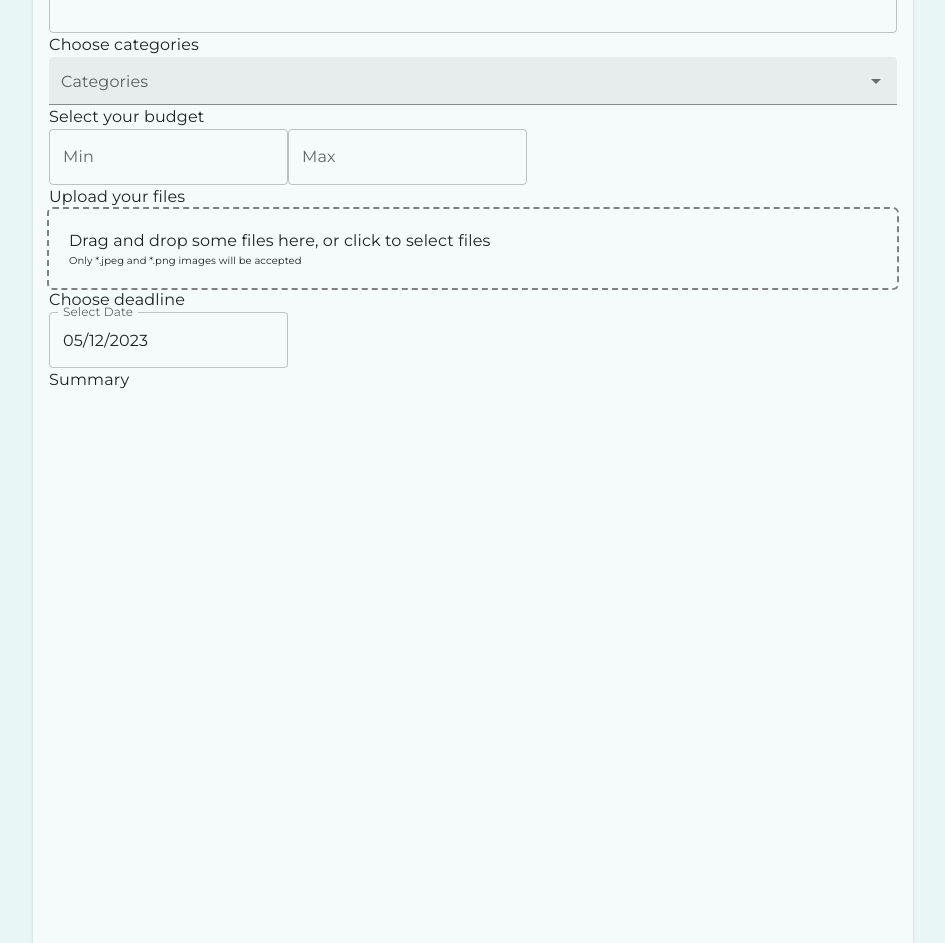
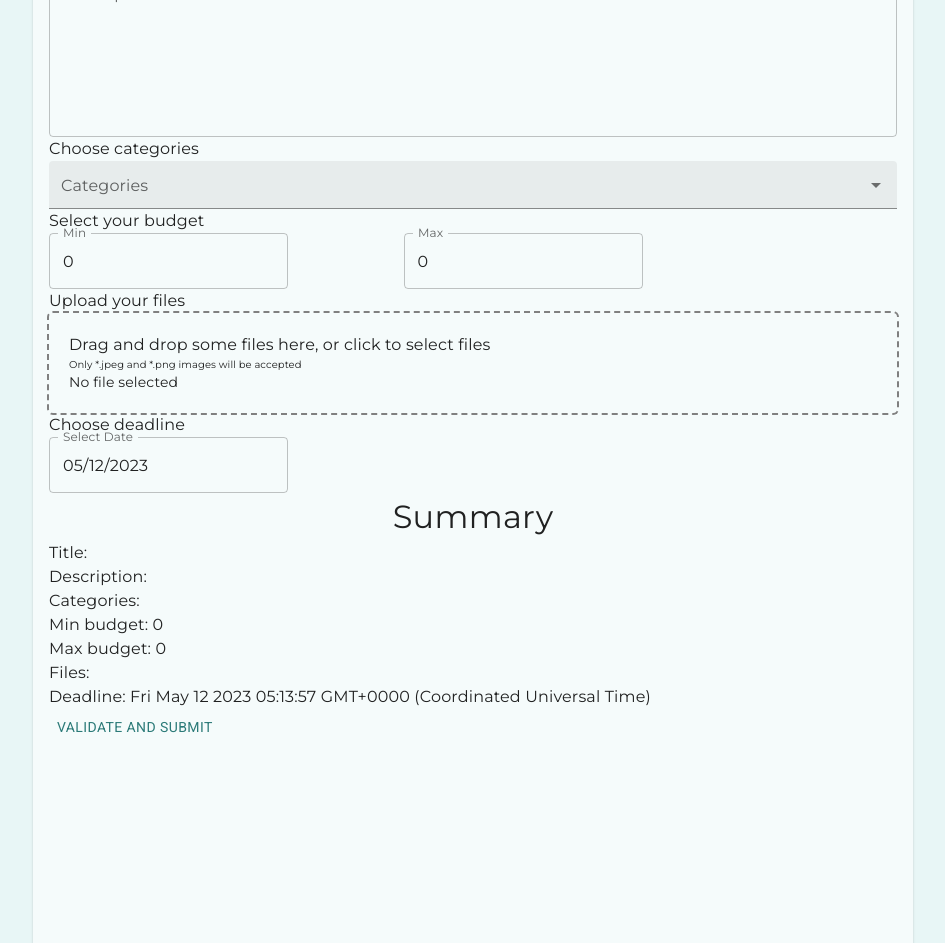
Before and after one commit to Craft-bid/ecom-craft-bid-website, a React (Vite) app: page /submit_offer in a window 1280 px wide. Shown: the part 920-1863 px from the top of the page, without its empty margins (167-1112 px from the left). Built offline with nearby package versions, Linux system fonts and the light colour scheme.

Commit message:
fix: added some validation

```diff
--- a/src/components/CustomUploadDropzone/CustomUploadDropzone.tsx
+++ b/src/components/CustomUploadDropzone/CustomUploadDropzone.tsx
@@ -1,12 +1,24 @@
+/* eslint-disable @typescript-eslint/no-magic-numbers */
+import { Accept } from 'react-dropzone';
+import { CustomUploadDropzoneProps } from './CustomUploadDropzone.types';
 import { Typography } from '@mui/material';
-import React, { useCallback } from 'react';
+import { useCallback } from 'react';
 import { useDropzone } from 'react-dropzone';
-import { Accept } from 'react-dropzone';
-export function CustomUploadDropzone() {
-  const onDrop = useCallback((files: File[]) => {
-    // Do something with the files
-    console.log(files);
-  }, []);
+
+export function CustomUploadDropzone(props: CustomUploadDropzoneProps) {
+  const { value, onChange } = props;
+
+  const onDrop = useCallback(
+    (files: File[]) => {
+      // Do something with the files
+      console.log(files);
+
+      if (files.length > 0) {
+        onChange(files[0]);
+      }
+    },
+    [onChange]
+  );
 
   const acceptedFiles: Accept = {
     'image/*': [],
@@ -31,6 +43,9 @@ export function CustomUploadDropzone() {
       <input {...getInputProps()} />
       <Typography>Drag and drop some files here, or click to select files</Typography>
       <Typography fontSize={10}>Only *.jpeg and *.png images will be accepted</Typography>
+      {/* Display the current value or a placeholder */}
+      {value && <Typography fontSize={14}> Selected file: {value.name} </Typography>}
+      {!value && <Typography fontSize={14}> No file selected</Typography>}
     </div>
   );
 }
--- /dev/null
+++ b/src/components/CustomUploadDropzone/CustomUploadDropzone.types.ts
@@ -0,0 +1,6 @@
+import { SetStateAction } from 'react';
+
+export type CustomUploadDropzoneProps = {
+  value: File | undefined;
+  onChange: (value: SetStateAction<File | undefined>) => void;
+};
--- a/src/components/SubmitOfferForm/SubmitOfferForm.tsx
+++ b/src/components/SubmitOfferForm/SubmitOfferForm.tsx
@@ -1,14 +1,53 @@
 /* eslint-disable @typescript-eslint/no-magic-numbers */
-import { Autocomplete, Card, Chip, Grid, TextField, Typography } from '@mui/material';
+import { Autocomplete, Button, Card, Chip, Grid, TextField, Typography } from '@mui/material';
 import { DatePicker } from '@mui/x-date-pickers';
-import { useState, useEffect } from 'react';
+import { useState, useEffect, FormEvent } from 'react';
 import { Category } from '../../templates/HomePageContent/HomePageContent.types';
 import { CustomUploadDropzone } from '../CustomUploadDropzone/CustomUploadDropzone';
+import { SubmitFormErrors } from './SubmitOfferForm.types';
 
 export function SubmitOfferForm() {
   const [date, setDate] = useState<Date | null>(new Date());
   const [selectedCategories, setSelectedCategories] = useState<Category[]>([]);
+  const [title, setTitle] = useState<string>('');
+  const [file, setFile] = useState<File | undefined>();
+  const [description, setDescription] = useState<string>('');
+  const [minBudget, setMinBudget] = useState<number>(0);
+  const [maxBudget, setMaxBudget] = useState<number>(0);
   const [categories, setCategories] = useState<Category[]>([]);
+
+  const [isFormValid, setIsFormValid] = useState(false);
+  const [formErrors, setFormErrors] = useState({} as SubmitFormErrors);
+
+  const handleSubmit = (event: FormEvent<HTMLFormElement>) => {
+    event.preventDefault();
+
+    // Perform form validation here
+    const errors = {} as SubmitFormErrors;
+
+    // Check if all required fields are filled
+    if (!title.trim()) {
+      errors.title = 'Title is required';
+    }
+    if (!description.trim()) {
+      errors.description = 'Description is required';
+    }
+    if (selectedCategories.length === 0) {
+      errors.categories = 'At least one category must be selected';
+    }
+    if (minBudget >= maxBudget) {
+      errors.budget = 'Min budget must be less than max budget';
+    }
+    // Add additional validation logic as needed
+
+    // Update the form errors state
+    setFormErrors(errors);
+
+    // If no errors, set form validity to true
+    if (Object.keys(errors).length === 0) {
+      setIsFormValid(true);
+    }
+  };
 
   const formSxObj = { backgroundColor: '#F5FBFB', width: '55rem', minHeight: 1400, borderRadius: 10 };
   const fetchUrl = '../src/templates/OfferContent/testCategories.json';
@@ -28,13 +67,31 @@ export function SubmitOfferForm() {
 
   return (
     <Card sx={formSxObj}>
+      <form
+        onSubmit={(event) => {
+          handleSubmit(event);
+        }}
+      >
         <Grid
           marginTop={6}
           marginRight={2}
           marginLeft={2}
         >
+          <Typography
+            fontSize={48}
+            textAlign={'center'}
+            marginBottom={4}
+          >
+            Submit your offer!
+          </Typography>
           <Typography>Type in title</Typography>
-        <TextField sx={{ width: '100%' }}></TextField>
+          <TextField
+            value={title}
+            onChange={(event) => {
+              setTitle(event.target.value);
+            }}
+            sx={{ width: '100%' }}
+          ></TextField>
           <Typography>Description</Typography>
           <TextField
             multiline
@@ -42,6 +99,10 @@ export function SubmitOfferForm() {
             rows={6}
             variant='outlined'
             label='Description'
+            value={description}
+            onChange={(event) => {
+              setDescription(event.target.value);
+            }}
           ></TextField>
           <Typography>Choose categories</Typography>
           <Autocomplete
@@ -81,18 +142,35 @@ export function SubmitOfferForm() {
             }}
           />
           <Typography>Select your budget</Typography>
+          <Grid
+            container
+            width={'70%'}
+            justifyContent='space-between'
+          >
             <TextField
               label='Min'
               name='min'
               type='number'
+              value={minBudget}
+              onChange={(event) => {
+                setMinBudget(Number(event.target.value));
+              }}
             ></TextField>
             <TextField
               label='Max'
               name='max'
               type='number'
+              value={maxBudget}
+              onChange={(event) => {
+                setMaxBudget(Number(event.target.value));
+              }}
             ></TextField>
+          </Grid>
           <Typography>Upload your files</Typography>
-        <CustomUploadDropzone />
+          <CustomUploadDropzone
+            value={file}
+            onChange={setFile}
+          />
           <Typography>Choose deadline</Typography>
 
           <DatePicker
@@ -102,8 +180,53 @@ export function SubmitOfferForm() {
               return setDate(newValue);
             }}
           />
-        <Typography>Summary</Typography>
+          <Typography
+            fontSize={32}
+            textAlign={'center'}
+          >
+            Summary
+          </Typography>
+          <Typography>Title: {title}</Typography>
+          <Typography>Description: {description}</Typography>
+          <Typography>
+            Categories:{' '}
+            {selectedCategories.map((category) => {
+              return category.name;
+            })}
+          </Typography>
+          <Typography>Min budget: {minBudget}</Typography>
+          <Typography>Max budget: {maxBudget}</Typography>
+          <Typography>Files:</Typography>
+          <Typography>Deadline: {String(date)}</Typography>
+
+          {/* Display form errors */}
+          {Object.keys(formErrors).map((fieldName) => {
+            return (
+              <Typography
+                key={fieldName}
+                color='error'
+              >
+                {formErrors[fieldName as keyof SubmitFormErrors]}
+              </Typography>
+            );
+          })}
+
+          {/* Render form summary and submit button only if form is valid */}
+          {isFormValid && (
+            <div>
+              {/* ... form summary ... */}
+              <Typography>Summary:</Typography>
+              {/* ... display form summary data ... */}
+
+              {/* Submit button */}
+              <Button type='submit'>Submit</Button>
+            </div>
+          )}
+
+          {/* Render submit button if form is not valid */}
+          {!isFormValid && <Button type='submit'>Validate and Submit</Button>}
         </Grid>
+      </form>
     </Card>
   );
 }
--- /dev/null
+++ b/src/components/SubmitOfferForm/SubmitOfferForm.types.ts
@@ -0,0 +1,6 @@
+export type SubmitFormErrors = {
+  title?: string;
+  description?: string;
+  categories?: string;
+  budget?: string;
+};
```
Lines whose indentation alone changed are shown as unchanged.
